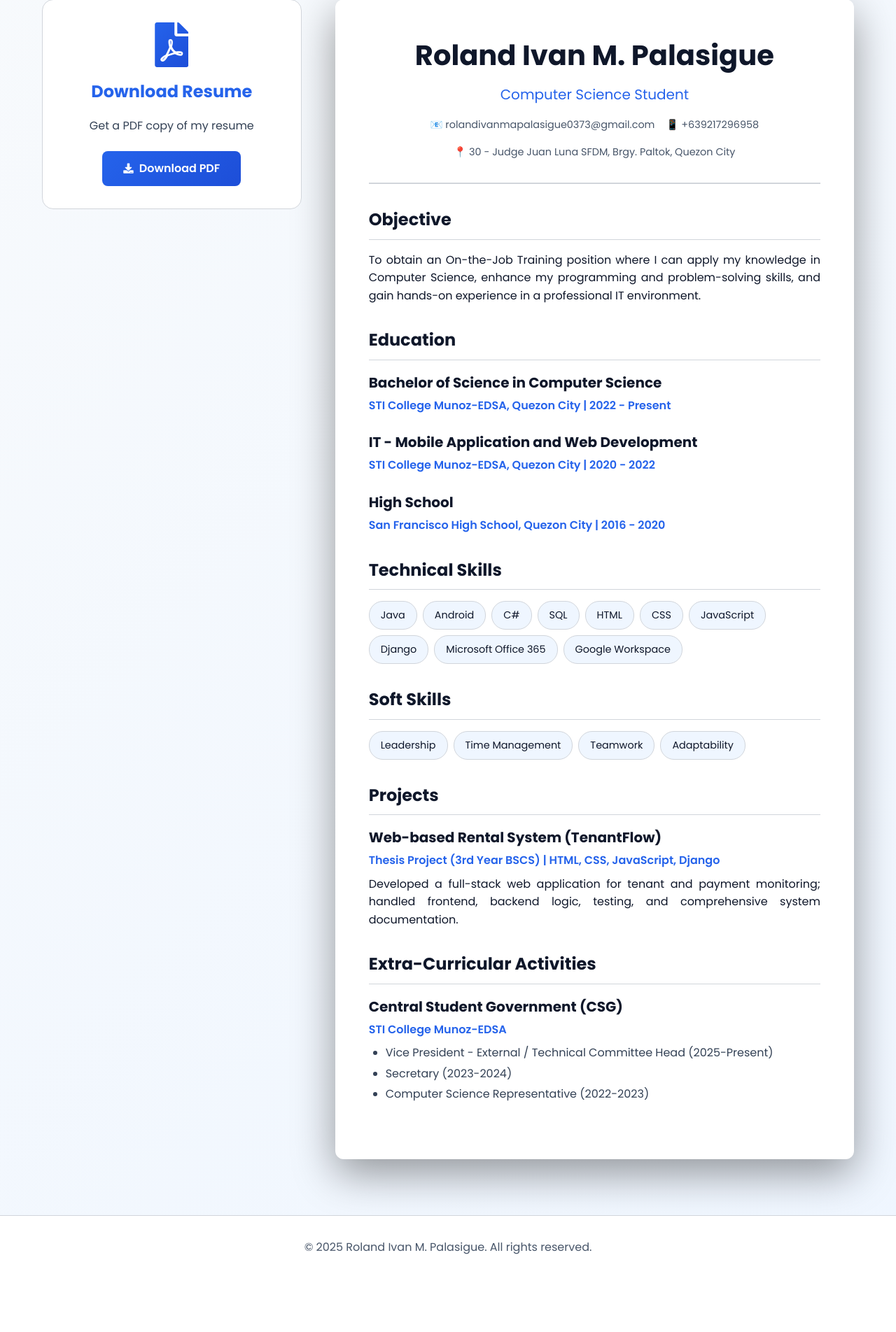
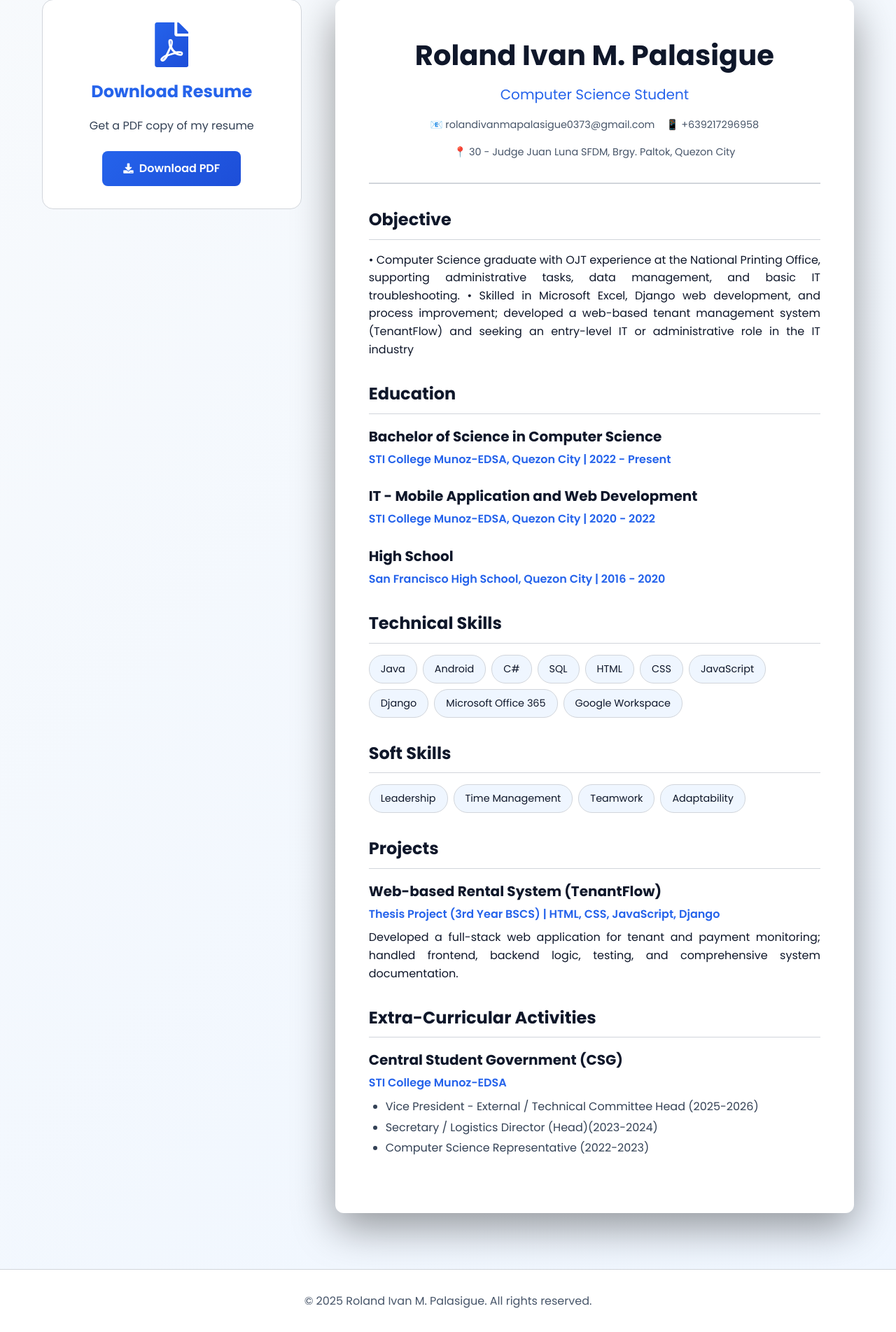
Before and after one commit to ivanzkiee/portfolioroland.io, a Django app: template portfolio/templates/portfolio/resume.html in a window 1280 px wide. Shown: the part 397-2301 px from the top of the page at 70% size. Before the commit the page ends 2190 px from the top, so only its background shows below. Run offline with Django 4.2, Linux system fonts and the light colour scheme; the template is opened without the code that fills it, so the values that code supplies are empty.

Commit message:
Update resume.html

```diff
--- a/portfolio/templates/portfolio/resume.html
+++ b/portfolio/templates/portfolio/resume.html
@@ -37,9 +37,8 @@
                     <div class="resume-section-item">
                         <h2>Objective</h2>
                         <p>
-                            To obtain an On-the-Job Training position where I can apply my knowledge in
-                            Computer Science, enhance my programming and problem-solving skills, and gain
-                            hands-on experience in a professional IT environment.
+                            •	Computer Science graduate with OJT experience at the National Printing Office, supporting administrative tasks, data management, and basic IT troubleshooting.
+                            •	Skilled in Microsoft Excel, Django web development, and process improvement; developed a web-based tenant management system (TenantFlow) and seeking an entry-level IT or administrative role in the IT industry
                         </p>
                     </div>
 
@@ -100,8 +99,8 @@
                             <h3>Central Student Government (CSG)</h3>
                             <p class="resume-company">STI College Munoz-EDSA</p>
                             <ul>
-                                <li>Vice President - External / Technical Committee Head (2025-Present)</li>
-                                <li>Secretary (2023-2024)</li>
+                                <li>Vice President - External / Technical Committee Head (2025-2026)</li>
+                                <li>Secretary / Logistics Director (Head)(2023-2024)</li>
                                 <li>Computer Science Representative (2022-2023)</li>
                             </ul>
                         </div>
```
